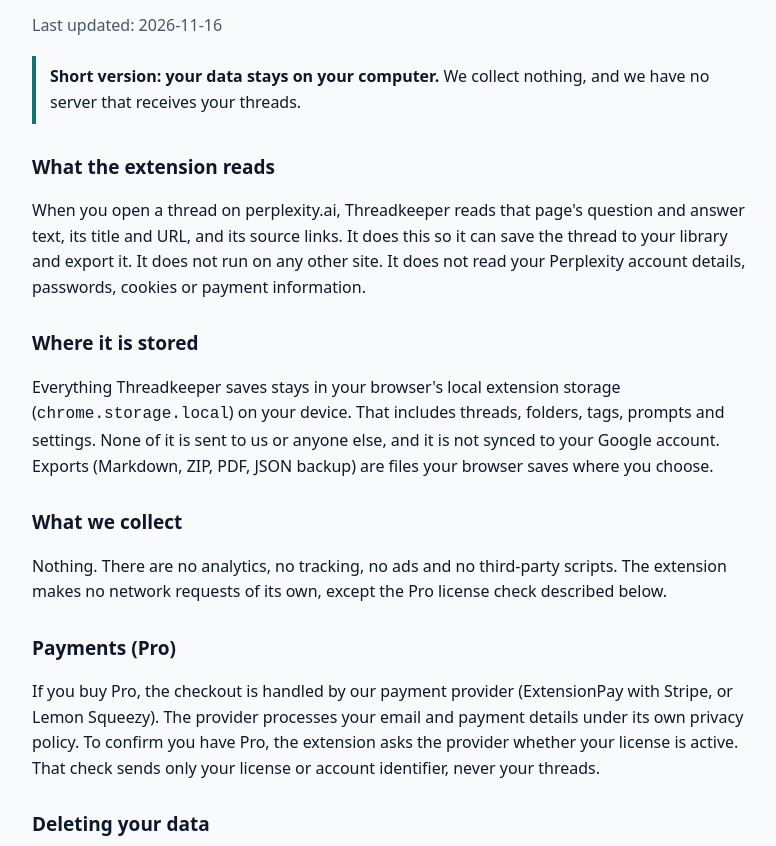
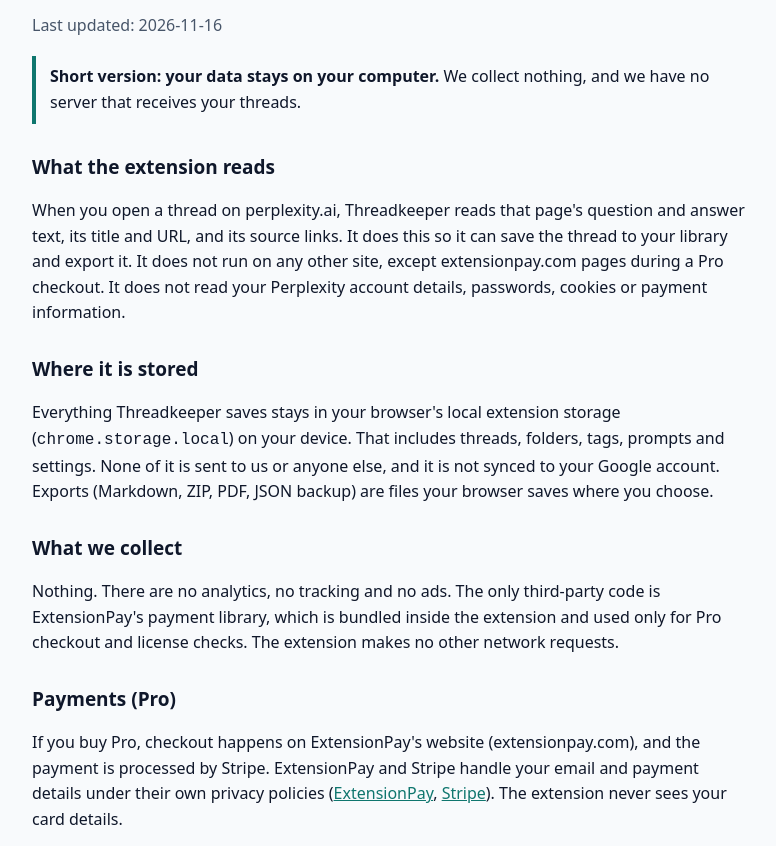
Before and after one commit to claudeupnext/threadkeeper, a plain HTML site: page privacy.html in a window 1280 px wide. Shown: the part 80-926 px from the top of the page, without its empty margins (248-1024 px from the left). Drawn offline with Linux system fonts and the light colour scheme.

Commit message:
Privacy policy: describe ExtensionPay payments

```diff
--- a/privacy.html
+++ b/privacy.html
@@ -20,16 +20,17 @@
 <p class="tldr"><b>Short version: your data stays on your computer.</b> We collect nothing, and we have no server that receives your threads.</p>
 
 <h2>What the extension reads</h2>
-<p>When you open a thread on perplexity.ai, Threadkeeper reads that page's question and answer text, its title and URL, and its source links. It does this so it can save the thread to your library and export it. It does not run on any other site. It does not read your Perplexity account details, passwords, cookies or payment information.</p>
+<p>When you open a thread on perplexity.ai, Threadkeeper reads that page's question and answer text, its title and URL, and its source links. It does this so it can save the thread to your library and export it. It does not run on any other site, except extensionpay.com pages during a Pro checkout. It does not read your Perplexity account details, passwords, cookies or payment information.</p>
 
 <h2>Where it is stored</h2>
 <p>Everything Threadkeeper saves stays in your browser's local extension storage (<code>chrome.storage.local</code>) on your device. That includes threads, folders, tags, prompts and settings. None of it is sent to us or anyone else, and it is not synced to your Google account. Exports (Markdown, ZIP, PDF, JSON backup) are files your browser saves where you choose.</p>
 
 <h2>What we collect</h2>
-<p>Nothing. There are no analytics, no tracking, no ads and no third-party scripts. The extension makes no network requests of its own, except the Pro license check described below.</p>
+<p>Nothing. There are no analytics, no tracking and no ads. The only third-party code is ExtensionPay's payment library, which is bundled inside the extension and used only for Pro checkout and license checks. The extension makes no other network requests.</p>
 
 <h2>Payments (Pro)</h2>
-<p>If you buy Pro, the checkout is handled by our payment provider (ExtensionPay with Stripe, or Lemon Squeezy). The provider processes your email and payment details under its own privacy policy. To confirm you have Pro, the extension asks the provider whether your license is active. That check sends only your license or account identifier, never your threads.</p>
+<p>If you buy Pro, checkout happens on ExtensionPay's website (extensionpay.com), and the payment is processed by Stripe. ExtensionPay and Stripe handle your email and payment details under their own privacy policies (<a href="https://extensionpay.com/privacy">ExtensionPay</a>, <a href="https://stripe.com/privacy">Stripe</a>). The extension never sees your card details.</p>
+<p>To confirm you have Pro, the extension asks ExtensionPay whether your purchase is active. That check sends only an anonymous ID that ExtensionPay assigns to your installation, plus your account email if you bought Pro. It never sends your threads, folders, tags or prompts.</p>
 
 <h2>Deleting your data</h2>
 <p>To delete saved threads, use <b>Delete</b> in the library. To delete everything, remove the extension: Chrome deletes its local storage when you do.</p>
```
